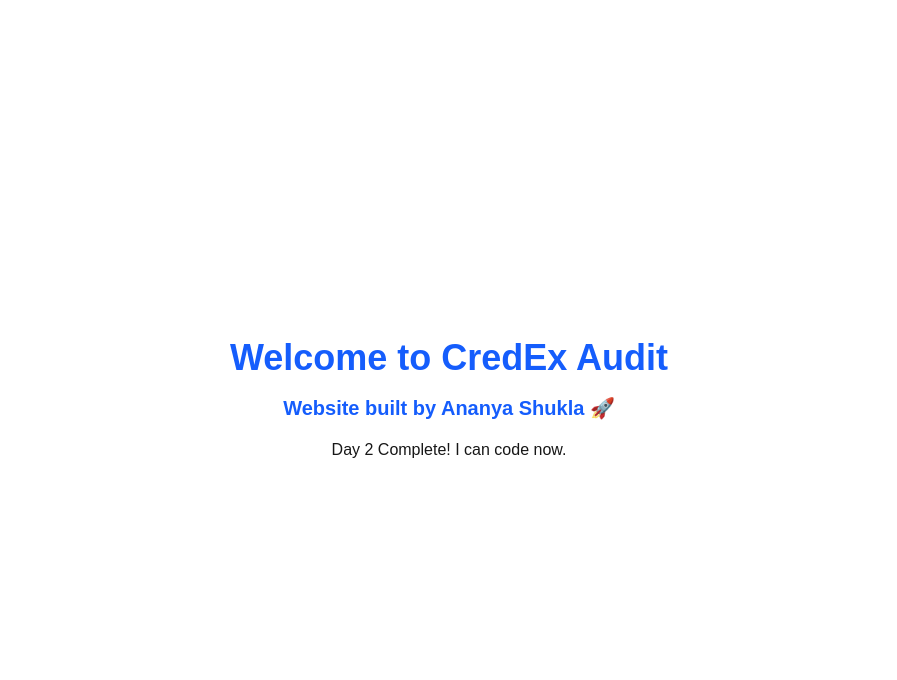
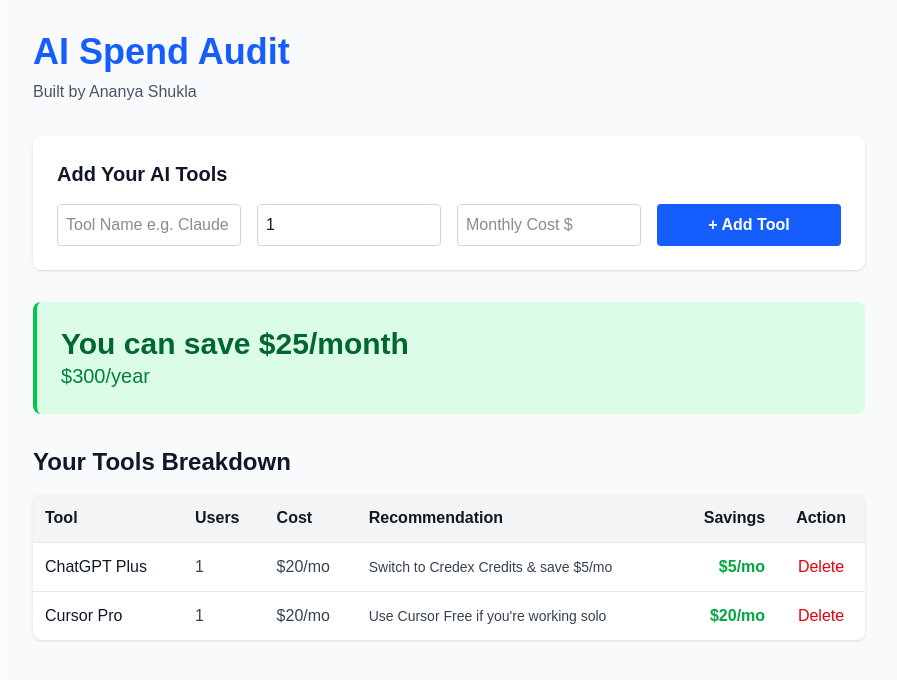
Before and after one commit to shuklaananya731-design/credex-audit, a Next.js app: page / in a window 1280 px wide. Shown: the top 680 px of the page, without its empty margins (191-1088 px from the left). Built offline with nearby package versions, Linux system fonts and the light colour scheme.

Commit message:
feat:day 3 complete - audit logic + table UI

```diff
--- /dev/null
+++ b/app/lib/audit.ts
@@ -0,0 +1,53 @@
+
+   export type ToolInput = {
+  name: string
+  plan: string
+  users: number
+  monthlyCost: number
+}
+
+export type AuditResult = ToolInput & {
+  recommendation: string
+  savings: number
+}
+
+export function runAudit(tools: ToolInput[]) {
+  let totalMonthlySavings = 0
+
+  const results = tools.map(tool => {
+    let savings = 0
+    let recommendation = "Current plan is optimal"
+
+    // Rule 1: ChatGPT Plus → Credex Credits
+    if (tool.name.toLowerCase().includes("chatgpt")) {
+      const credexCost = 15 * tool.users
+      if (tool.monthlyCost > credexCost) {
+        savings = tool.monthlyCost - credexCost
+        recommendation = `Switch to Credex Credits & save $${savings}/mo`
+      }
+    }
+
+    // Rule 2: Cursor Pro for solo user
+    if (tool.name.toLowerCase().includes("cursor") && tool.users === 1) {
+      savings = 20
+      recommendation = "Use Cursor Free if you're working solo"
+    }
+
+    // Rule 3: GitHub Copilot check
+    if (tool.name.toLowerCase().includes("copilot") && tool.monthlyCost > 10) {
+      savings = tool.monthlyCost - 10
+      recommendation = "Downgrade to Copilot Individual $10/mo"
+    }
+
+    totalMonthlySavings += savings
+    return { ...tool, recommendation, savings }
+  })
+
+  return {
+    results,
+    totalSavings: {
+      monthly: totalMonthlySavings,
+      yearly: totalMonthlySavings * 12
+    }
+  }
+}
--- a/app/page.tsx
+++ b/app/page.tsx
@@ -1,11 +1,143 @@
+'use client'
+import { useState } from 'react'
+import { runAudit, ToolInput } from './lib/audit'
+
 export default function Home() {
+  const [tools, setTools] = useState<ToolInput[]>([
+    { name: "ChatGPT Plus", plan: "Plus", users: 1, monthlyCost: 20 },
+    { name: "Cursor Pro", plan: "Pro", users: 1, monthlyCost: 20 }
+  ])
+
+  const [formData, setFormData] = useState({
+    name: "",
+    users: 1,
+    monthlyCost: ""
+  })
+
+  const audit = runAudit(tools)
+  const showCredexPitch = audit.totalSavings.monthly > 500
+
+  const handleAddTool = () => {
+    if (!formData.name ||!formData.monthlyCost) {
+      alert("Tool name aur cost daalo")
+      return
+    }
+
+    const newTool: ToolInput = {
+      name: formData.name,
+      plan: "Custom",
+      users: Number(formData.users),
+      monthlyCost: Number(formData.monthlyCost)
+    }
+
+    setTools([...tools, newTool])
+    setFormData({ name: "", users: 1, monthlyCost: "" })
+  }
+
+  const handleDeleteTool = (index: number) => {
+    setTools(tools.filter((_, i) => i!== index))
+  }
+
   return (
-    <main className="flex min-h-screen flex-col items-center justify-center p-24">
-      <h1 className="text-4xl font-bold text-blue-600">Welcome to CredEx Audit</h1>
-      <p className="text-xl text-blue-600 font-bold mt-4">
-        Website built by Ananya Shukla 🚀
-      </p>
-      <p className="mt-4">Day 2 Complete! I can code now.</p>
+    <main className="p-8 max-w-4xl mx-auto bg-gray-50 min-h-screen">
+      <h1 className="text-4xl font-bold text-blue-600 mb-2">AI Spend Audit</h1>
+      <p className="text-gray-600 mb-8">Built by Ananya Shukla</p>
+
+      <div className="bg-white p-6 rounded-lg shadow mb-8">
+        <h3 className="text-xl font-bold mb-4 text-gray-900">Add Your AI Tools</h3>
+        <div className="grid grid-cols-1 md:grid-cols-4 gap-4">
+          <input
+            type="text"
+            placeholder="Tool Name e.g. Claude"
+            className="border border-gray-300 p-2 rounded text-gray-900 focus:ring-2 focus:ring-blue-500"
+            value={formData.name}
+            onChange={(e) => setFormData({...formData, name: e.target.value})}
+          />
+          <input
+            type="number"
+            placeholder="Users"
+            min="1"
+            className="border border-gray-300 p-2 rounded text-gray-900 focus:ring-2 focus:ring-blue-500"
+            value={formData.users}
+            onChange={(e) => setFormData({...formData, users: Number(e.target.value)})}
+          />
+          <input
+            type="number"
+            placeholder="Monthly Cost $"
+            min="0"
+            className="border border-gray-300 p-2 rounded text-gray-900 focus:ring-2 focus:ring-blue-500"
+            value={formData.monthlyCost}
+            onChange={(e) => setFormData({...formData, monthlyCost: e.target.value})}
+          />
+          <button
+            onClick={handleAddTool}
+            className="bg-blue-600 text-white p-2 rounded font-bold hover:bg-blue-700 transition"
+          >
+            + Add Tool
+          </button>
+        </div>
+      </div>
+
+      <div className="bg-green-100 border-l-4 border-green-500 p-6 rounded-lg mb-8">
+        <h2 className="text-3xl font-bold text-green-800">
+          You can save ${audit.totalSavings.monthly}/month
+        </h2>
+        <p className="text-xl text-green-700">
+          ${audit.totalSavings.yearly}/year
+        </p>
+        {showCredexPitch && (
+          <div className="mt-4 p-3 bg-white rounded border border-green-300">
+            <p className="font-bold text-green-800">
+              🎯 Saving ${audit.totalSavings.monthly}+ /mo?
+            </p>
+            <p className="text-gray-800">Try Credex Credits and save even more on AI tools.</p>
+          </div>
+        )}
+      </div>
+
+      <h3 className="text-2xl font-bold mb-4 text-gray-900">Your Tools Breakdown</h3>
+      <div className="bg-white rounded-lg shadow overflow-hidden">
+        <table className="w-full">
+          <thead>
+            <tr className="bg-gray-100">
+              <th className="p-3 text-left text-gray-900">Tool</th>
+              <th className="p-3 text-left text-gray-900">Users</th>
+              <th className="p-3 text-left text-gray-900">Cost</th>
+              <th className="p-3 text-left text-gray-900">Recommendation</th>
+              <th className="p-3 text-right text-gray-900">Savings</th>
+              <th className="p-3 text-center text-gray-900">Action</th>
+            </tr>
+          </thead>
+          <tbody className="text-gray-900">
+            {tools.length === 0 && (
+              <tr>
+                <td colSpan={6} className="text-center p-8 text-gray-500">
+                  No tools added yet. Add your first AI tool above to start audit.
+                </td>
+              </tr>
+            )}
+            {tools.map((tool, i) => (
+              <tr key={i} className="border-t border-gray-200">
+                <td className="p-3 font-medium text-gray-900">{tool.name}</td>
+                <td className="p-3 text-gray-700">{tool.users}</td>
+                <td className="p-3 text-gray-700">${tool.monthlyCost}/mo</td>
+                <td className="p-3 text-sm text-gray-700">{audit.results[i]?.recommendation}</td>
+                <td className="p-3 font-bold text-green-600 text-right">
+                  ${audit.results[i]?.savings}/mo
+                </td>
+                <td className="p-3 text-center">
+                  <button
+                    onClick={() => handleDeleteTool(i)}
+                    className="text-red-600 hover:text-red-800 font-medium"
+                  >
+                    Delete
+                  </button>
+                </td>
+              </tr>
+            ))}
+          </tbody>
+        </table>
+      </div>
     </main>
   )
 }
```
